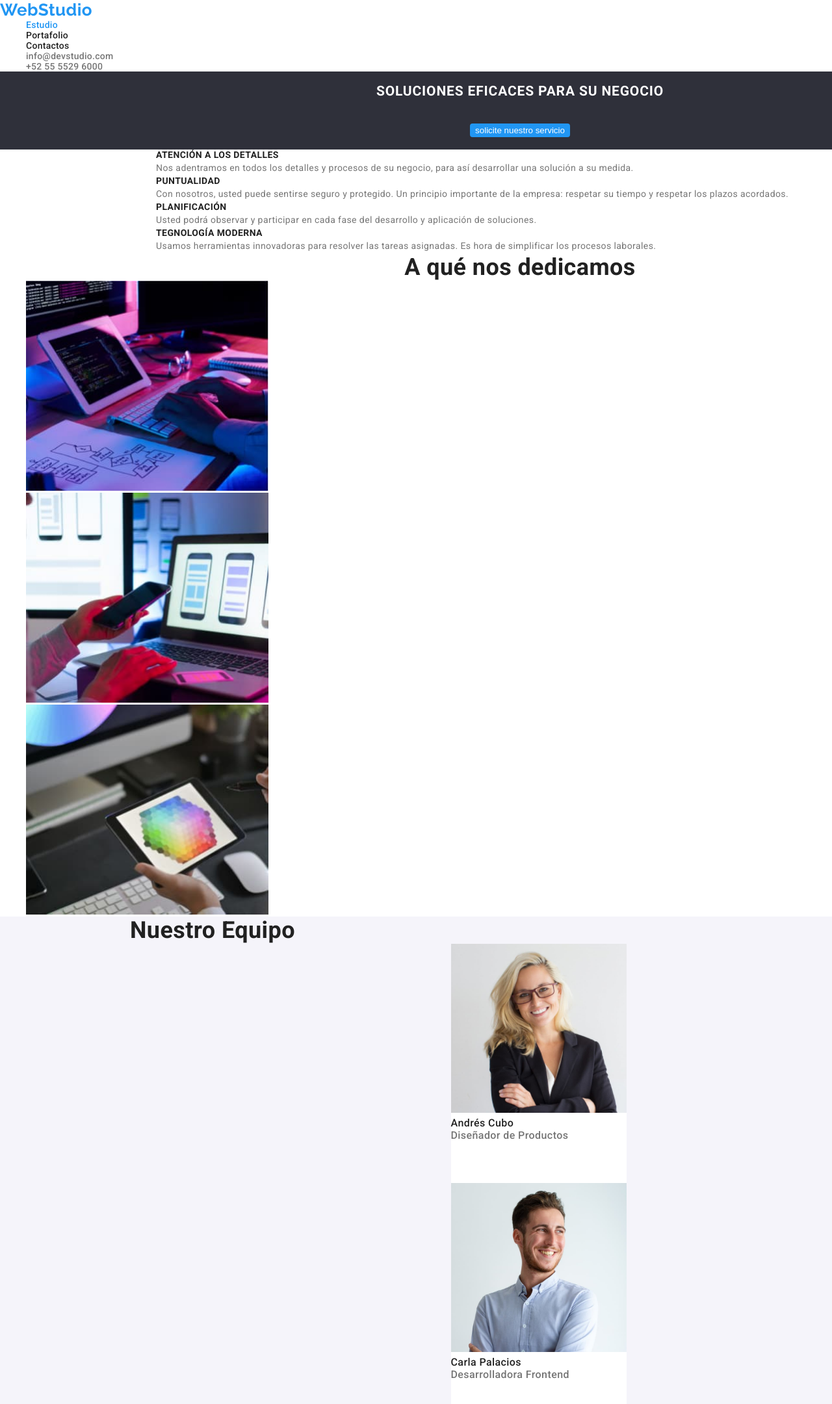
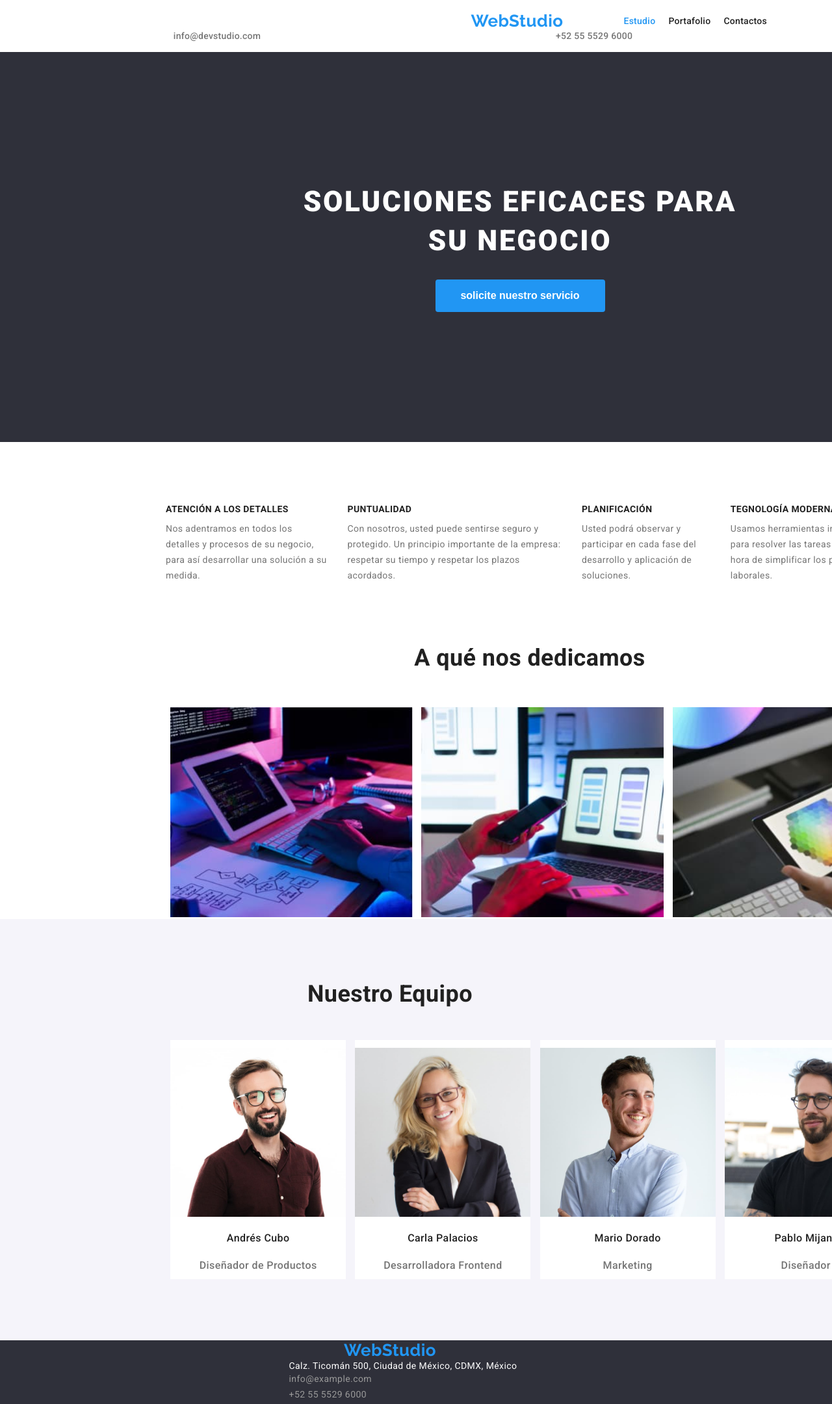
Before and after one commit to nebulag729/goit-markup-hw-04, a plain HTML site: page index.html in a window 1280 px wide. Shown: the top 2160 px of the page at 65% size. Drawn offline with Linux system fonts and the light colour scheme.

Commit message:
update 2

```diff
--- a/css/styles.css
+++ b/css/styles.css
@@ -1,5 +1,6 @@
 /*Index.html */
 * {
+  box-sizing: border-box;
   margin: auto;
 }
 
@@ -8,31 +9,35 @@ a {
   list-style: none;
 }
 
-.WebTittle {
+header {
+  display: flex;
+  align-items: center;
+  align-content: flex-start;
+  height: 80px;
+  width: 1600px;
+}
+
+.container {
+  width: 1200px;
+  margin: 0;
+}
+
+nav {
+  display: flex;
+  align-items: center;
+}
+
+.web-title {
+  display: flex;
   color: #2196f3;
   font-family: 'Raleway', sans-serif;
   text-decoration: none;
   font-size: 26px;
+  margin-right: 93px;
 }
 
-ul {
-  list-style: none;
-}
-
-.Contact {
-  text-decoration: none;
-  color: #757575;
-  font-family: 'Roboto';
-  font-style: normal;
-  font-weight: 500;
-  font-size: 14px;
-  line-height: 16px;
-  letter-spacing: 0.02em;
-}
-
-.Contact:hover,
-.Contact:focus {
-  color: #2196f3;
+.HeaderMenu {
+  margin-right: 20px;
 }
 
 .HeaderLink {
@@ -56,13 +61,47 @@ ul {
 }
 /* Body CSS*/
 
+ul {
+  list-style: none;
+}
+
+.HeaderList {
+  display: flex;
+  list-style: none;
+  margin: 0;
+  padding: 0;
+}
+
+.header-info {
+  display: flex;
+}
+
+.Contact {
+  text-decoration: none;
+  color: #757575;
+  font-family: 'Roboto';
+  font-style: normal;
+  font-weight: 500;
+  font-size: 14px;
+  line-height: 16px;
+  letter-spacing: 0.02em;
+}
+
+.Contact:hover,
+.Contact:focus {
+  color: #2196f3;
+}
+
+.flex-header {
+  display: flex;
+}
+
 body {
   background-color: #ffffff;
   color: #212121;
   font-family: 'Roboto', sans-serif;
   font-size: 14px;
   letter-spacing: 0.03em;
-  height: 2410px;
   width: 1600px;
 }
 
@@ -73,45 +112,68 @@ button:hover {
 
 /* CSS de Main*/
 
-.container {
-  width: 1200px;
-}
-
-.mainbutton {
+.main-button {
   background-color: #2196f3;
   border-radius: 4px;
   border-color: transparent;
   cursor: pointer;
+  font-weight: 700;
+  font-size: 16px;
+  height: 50px;
+  line-height: 30px;
+  margin-top: 30px;
+  width: 261px;
   color: #ffffff;
 }
 
-.mainbutton:hover,
-.mainbutton:focus {
+.main-button:hover,
+.main-button:focus {
   background-color: #2196f3;
 }
 
-.MainTittle {
+.MainTop {
+  display: flex;
+  align-items: center;
+  background: #2f303a;
+  color: #ffffff;
+  justify-content: center;
+  font-family: 'Roboto', sans-serif;
+  font-style: normal;
+  font-weight: 900;
+  text-align: center;
+  width: 1600px;
+  height: 600px;
+}
+
+.main-title {
   color: white;
   font-size: 44px;
-  font-weight: 900;
-  line-height: 1.8;
-  letter-spacing: 0.06em;
-  text-align: center;
-  padding-top: 30px;
-}
-
-.MainTop {
-  background: #2f303a;
-  color: #ffffff;
-  font-family: 'Roboto', sans-serif;
-  font-style: normal;
   font-weight: 900;
   line-height: 60px;
   letter-spacing: 0.06em;
   text-align: center;
+  width: 696px;
+  height: 120px;
+}
+
+h1 {
+  font-size: 44px;
+  width: 650px;
+  height: 120px;
 }
 
 .MainMid {
+  margin-left: 215px;
+  width: 1170px;
+}
+
+.details-list {
+  display: flex;
+  margin-top: 95px;
+}
+
+.description-dt {
+  margin-right: 30px;
 }
 
 .MainMidH3 {
@@ -125,12 +187,15 @@ button:hover {
   color: #757575;
   font-style: normal;
   font-weight: 400;
+  font-family: 'Roboto', sans-serif;
   font-size: 14px;
-  font-family: 'Roboto', sans-serif;
   line-height: 24px;
+  margin-top: 10px;
 }
 
 .MainMid2 {
+  margin-left: 215px;
+  width: 1173.16px;
 }
 
 .MainMidT {
@@ -139,12 +204,22 @@ button:hover {
   font-weight: 700;
   font-size: 36px;
   line-height: 42px;
+  margin-top: 94px;
   text-align: center;
 }
 
+.img-dedication {
+  display: flex;
+  justify-content: center;
+  margin-top: 55px;
+}
+
 .MainBot {
+  display: flex;
+  align-items: center;
+  background: #f5f4fa;
   width: 1600px;
-  background: #f5f4fa;
+  height: 648px;
 }
 
 .MainBotT {
@@ -153,6 +228,28 @@ button:hover {
   font-weight: 700;
   font-size: 36px;
   line-height: 42px;
+  text-align: center;
+}
+
+.Members {
+  display: flex;
+  align-content: center;
+  background: #f5f4fa;
+  font-size: 19px;
+  flex-wrap: wrap;
+  line-height: 1.18;
+  margin-top: 50px;
+  margin-left: 215px;
+  width: 1177px;
+}
+
+.Frame {
+  display: flex;
+  flex-direction: column;
+  align-items: center;
+  width: 270px;
+  height: 368px;
+  background-color: #ffffff;
 }
 
 .Name {
@@ -173,21 +270,16 @@ button:hover {
   line-height: 19px;
 }
 
-.Members {
-  background: #f5f4fa;
-  font-size: 19px;
-  line-height: 1.18;
-  width: 1177px;
+footer {
+  background: #2f303a;
+  width: 1600px;
+  height: 252px;
 }
 
-.Frame {
-  width: 270px;
-  height: 368px;
-  background-color: #ffffff;
-}
-
-footer {
-  background: #2f303a;
+.footer-website {
+  display: flex;
+  flex-direction: column;
+  justify-content: flex-start;
 }
 
 .Webfooter {
@@ -206,7 +298,7 @@ footer {
   font-size: 14px;
 }
 
-.contactfooter {
+.contact-footer {
   color: hsl(0, 0%, 60%);
   font-style: normal;
   font-weight: 400;
@@ -215,8 +307,8 @@ footer {
   text-decoration: none;
 }
 
-.contactfooter:focus,
-.contactfooter:hover {
+.contact-footer:focus,
+.contact-footer:hover {
 }
 
 /* PORTAFOLIO CSS PART*/
@@ -236,6 +328,13 @@ footer {
 }
 
 /*Seccion de botones */
+
+.menu-portafolio {
+  display: flex;
+  justify-content: center;
+  margin-right: 8px;
+}
+
 .todo {
   height: 38px;
   width: 73px;
--- a/index.html
+++ b/index.html
@@ -14,38 +14,41 @@
   </head>
   <body>
     <header>
+      <div class="container">
         <nav>
-        <a href="./index.html" class="WebTittle">WebStudio</a>
+          <a href="./index.html" class="web-title">WebStudio</a>
           <ul class="HeaderList">
             <li class="HeaderMenu"><a href="./index.html" class="HeaderLink active" >Estudio</a></li>
             <li class="HeaderMenu"><a href="./portafolio.html" class="HeaderLink">Portafolio</a></li>
             <li class="HeaderMenu"><a href="" class="HeaderLink">Сontactos</a></li>
           </ul>
         </nav>
-      <ul>
+        <ul class="header-info">
           <li><a href="mailto" class="Contact">info@devstudio.com</a></li>
           <li><a href="tel" class="Contact">+52 55 5529 6000</a></li>
         </ul>
+      </div>
     </header>
     <main>
       <section class="MainTop">
         <div class="container">
-        <h1 class="Maintittle">SOLUCIONES EFICACES PARA SU NEGOCIO</h1>
-        <button type="button" class="mainbutton">
+          <h1 class="main-title">SOLUCIONES EFICACES PARA SU NEGOCIO</h1>
+            <button type="button" class="main-button">
               solicite nuestro servicio
             </button>
-        </div></section>
+        </div>
+      </section>
       <section class="MainMid">
         <div class="container">
-        <ul>
-          <li>
+          <ul class="details-list">
+            <li class="description-dt">
               <h3 class="MainMidH3">ATENCIÓN A LOS DETALLES</h3>
                 <p class="MainMidP">
                   Nos adentramos en todos los detalles y procesos de su negocio,
                   para así desarrollar una solución a su medida.
                 </p>
             </li>
-          <li>
+            <li class="description-dt">
               <h3 class="MainMidH3">PUNTUALIDAD</h3>
                 <p class="MainMidP">
                   Con nosotros, usted puede sentirse seguro y protegido. Un
@@ -53,14 +56,14 @@
                   los plazos acordados.
                 </p>
             </li>
-          <li>
+            <li class="description-dt">
               <h3 class="MainMidH3">PLANIFICACIÓN</h3>
                 <p class="MainMidP">
                   Usted podrá observar y participar en cada fase del desarrollo y
                   aplicación de soluciones.
                 </p>
             </li>
-          <li>
+            <li class="description-dt">
               <h3 class="MainMidH3">TEGNOLOGÍA MODERNA</h3>
                 <p class="MainMidP">
                   Usamos herramientas innovadoras para resolver las tareas
@@ -68,36 +71,39 @@
                 </p>
             </li>
           </ul>
-        </div></section>
+        </div>
+      </section>
       <section class="MainMid2">
+        <div class="container">
         <h2 class="MainMidT">A qué nos dedicamos</h2>
-        <ul>
-          <li><img src="./images/imagen5.jpg" alt="imagen" width="373" /></li>
-          <li><img src="./images/imagen6.jpg" alt="imagen" width="373" /></li>
-          <li><img src="./images/imagen7.jpg" alt="imagen" width="373" /></li>
+          <ul class="img-dedication">
+            <li><img src="./images/imagen5.jpg" alt="imagen" width="373"></li>
+            <li><img src="./images/imagen6.jpg" alt="imagen" width="373"></li>
+            <li><img src="./images/imagen7.jpg" alt="imagen" width="373"></li>
           </ul>
+          </div>
       </section>
       <section class="MainBot">
         <div class="container">
           <h2 class="MainBotT">Nuestro Equipo</h2>
             <ul class="Members">
               <li class="Frame">
-            <img src="./images/imagen1.jpg" alt="imagenPD" width="270" />
+                <img src="./images/andres-cubo.jpg" alt="imagenPD" width="270"  />
                   <h3 class="Name">Andrés Cubo</h3>
                     <p class="Position">Diseñador de Productos</p>
               </li>
               <li class="Frame">
-            <img src="./images/imagen2.jpg" alt="imagenFD" width="270" />
+                <img src="./images/carla-p.jpg" alt="imagenFD" width="270" />
                   <h3 class="Name">Carla Palacios</h3>
                     <p class="Position">Desarrolladora Frontend</p>
               </li class="Frame">
               <li class="Frame">
-            <img src="./images/imagen3.jpg" alt="imagenM" width="270" />
+                <img src="./images/mario-d.jpg" alt="imagenM" width="270"  />
                   <h3 class="Name">Mario Dorado</h3>
                     <p class="Position">Marketing</p>
               </li>
               <li class="Frame">
-            <img src="./images/imagen4.jpg" alt="imagenDIU" width="270" />
+                <img src="./images/pablo-m.jpg" alt="imagenDIU" width="270" />
                   <h3 class="Name">Pablo Mijangos</h3>
                     <p class="Position">Diseñador IU</p>
               </li>
@@ -105,17 +111,19 @@
         </div></section>
     </main>
     <footer>
+      <div class="container">
+        <div class="footer-website">
           <a href="./index.html" class="Webfooter">WebStudio</a>
             <address>
               <ul>
-          <li class="address">
-            <a href="https://goo.gl/maps/H7K6rjt7Y7gXga2o7"></a>Calz. Ticomán
-            500, Ciudad de México, CDMX, México
-          </li>
-          <li><a href="info@example.com" class="contactfooter">info@example.com</a></li>
-          <li><a href="tel" class="contactfooter">+52 55 5529 6000 </a></li>
+                <li class="address"><a href="https://goo.gl/maps/H7K6rjt7Y7gXga2o7"></a>Calz. Ticomán
+                  500, Ciudad de México, CDMX, México</li>
+                <li><a href="info@example.com" class="contact-footer">info@example.com</a></li>
+                <li><a href="tel" class="contact-footer">+52 55 5529 6000 </a></li>
               </ul>
             </address>
+        </div>
+      </div>
     </footer>
   </body>
 </html>
```
Also changed, not shown: portafolio.html (+9 -3 lines), images/andres-cubo.jpg (renamed from images/imagen4.jpg), images/carla-p.jpg (renamed from images/imagen1.jpg), images/mario-d.jpg (renamed from images/imagen2.jpg), images/pablo-m.jpg (renamed from images/imagen3.jpg). Lines whose indentation alone changed are shown as unchanged.
